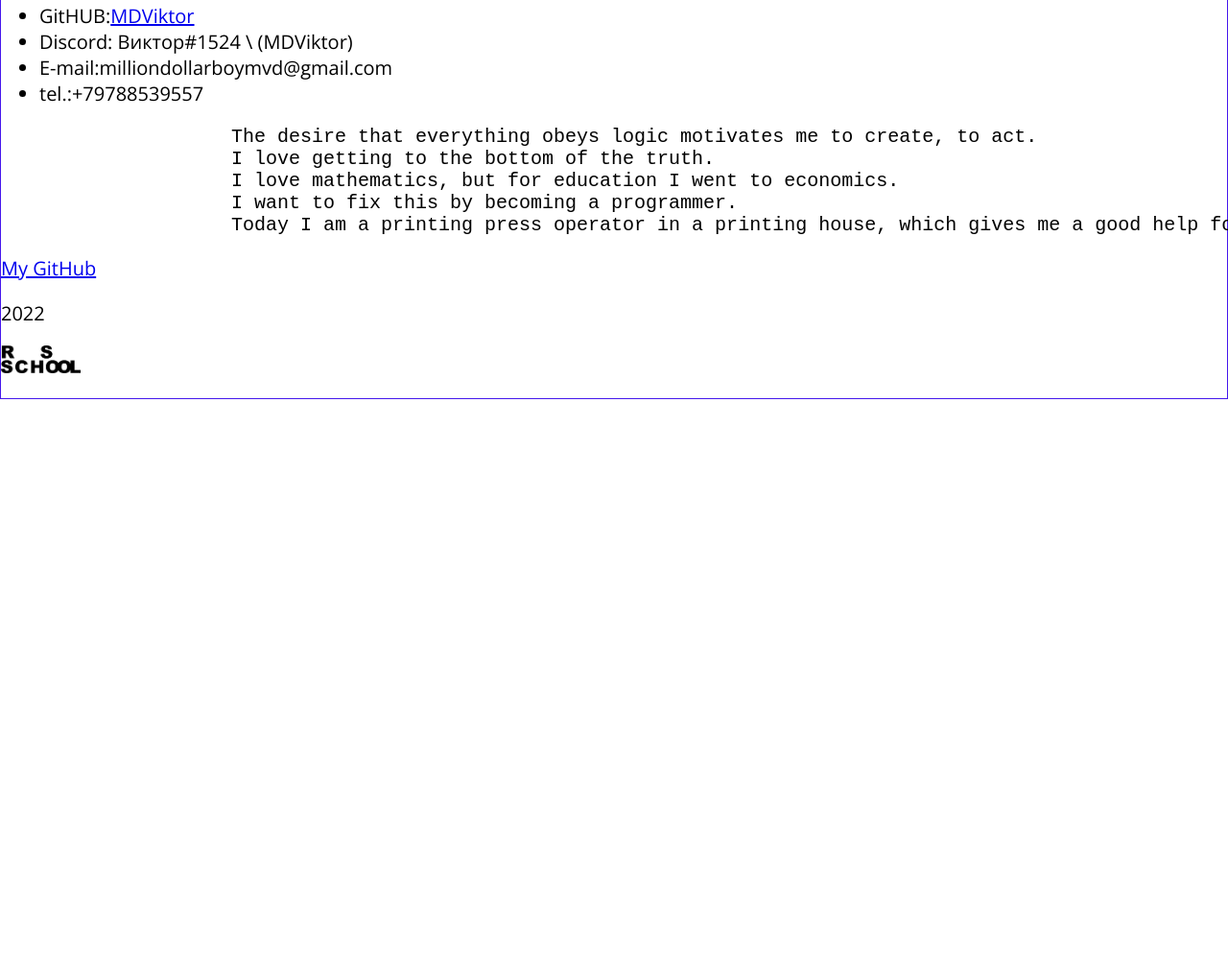
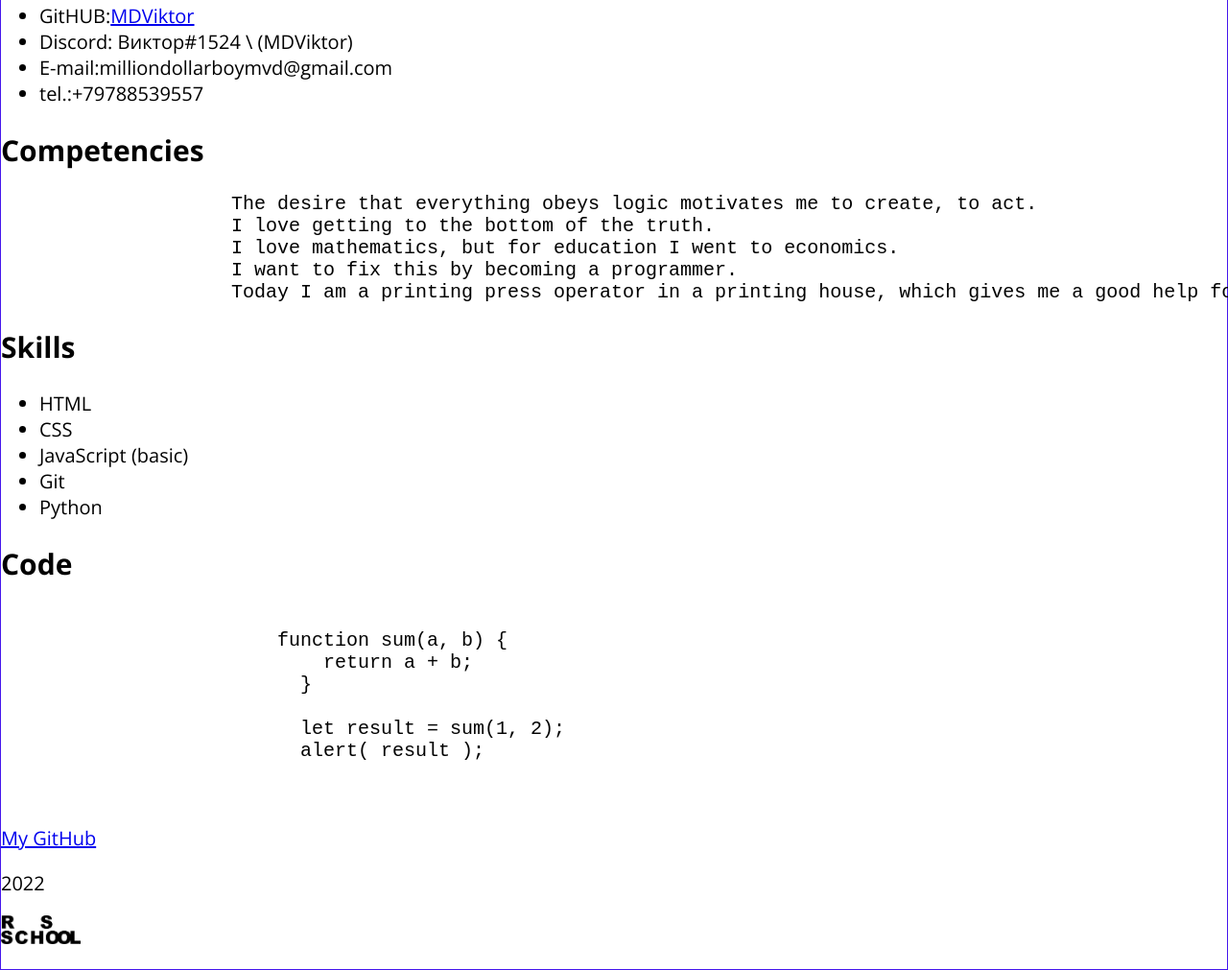
Before and after one commit to MDViktor/rsschool-cv-stage0, a plain HTML site: page index.html in a window 1280 px wide. Shown: the part 437-1448 px from the top of the page at 96% size. Before the commit the page ends 853 px from the top, so only its background shows below. Drawn offline with Linux system fonts and the light colour scheme.

Commit message:
feat: add skills and code

```diff
--- a/index.html
+++ b/index.html
@@ -30,23 +30,49 @@
         <img class="image" src="./assets/avatar.png" alt="my avatar">
         <section class="section">
             <h1>Viktor Morozov</h1>
-            <h2>Contacts</h2>
-            <div id="Contacts">
+            <article id="сontacts">
+                <h2>Contacts</h2>
                 <ul>
                     <li>GitHUB:<a href="https://github.com/MDViktor">MDViktor</a></li>
                     <li>Discord: Виктор#1524 \ (MDViktor)</li>
                     <li>E-mail:milliondollarboymvd@gmail.com</li>
                     <li>tel.:+79788539557</li>
                 </ul>
-            </div>
-            <div id="Competencies">
+            </article>
+            <article id="сompetencies">
+                <h2>Competencies</h2>
                 <pre>
                     The desire that everything obeys logic motivates me to create, to act.
                     I love getting to the bottom of the truth.
                     I love mathematics, but for education I went to economics.
                     I want to fix this by becoming a programmer.
                     Today I am a printing press operator in a printing house, which gives me a good help for typesetting.</pre>
-            </div>
+            </article>
+        </section>
+        <section>
+            <article id="skills">
+                <h2>Skills</h2>
+                <ul>
+                    <li>HTML</li>
+                    <li>CSS</li>
+                    <li>JavaScript (basic)</li>
+                    <li>Git</li>
+                    <li>Python</li>
+                </ul>
+            </article>
+            <aside id="code">
+                <h2>Code</h2>
+                <pre>
+                    <code>
+                        function sum(a, b) {
+                            return a + b;
+                          }
+
+                          let result = sum(1, 2);
+                          alert( result );
+                    </code>
+                </pre>
+            </aside>
         </section>
     </main>
 
--- a/style.css
+++ b/style.css
@@ -14,7 +14,7 @@ html {
 
 .image {
     position: relative;
-    top: -70px;
+    top: -10%;
     width: 200px;
     height: 200px;
     border: 1px solid rgb(69, 23, 236);
```
